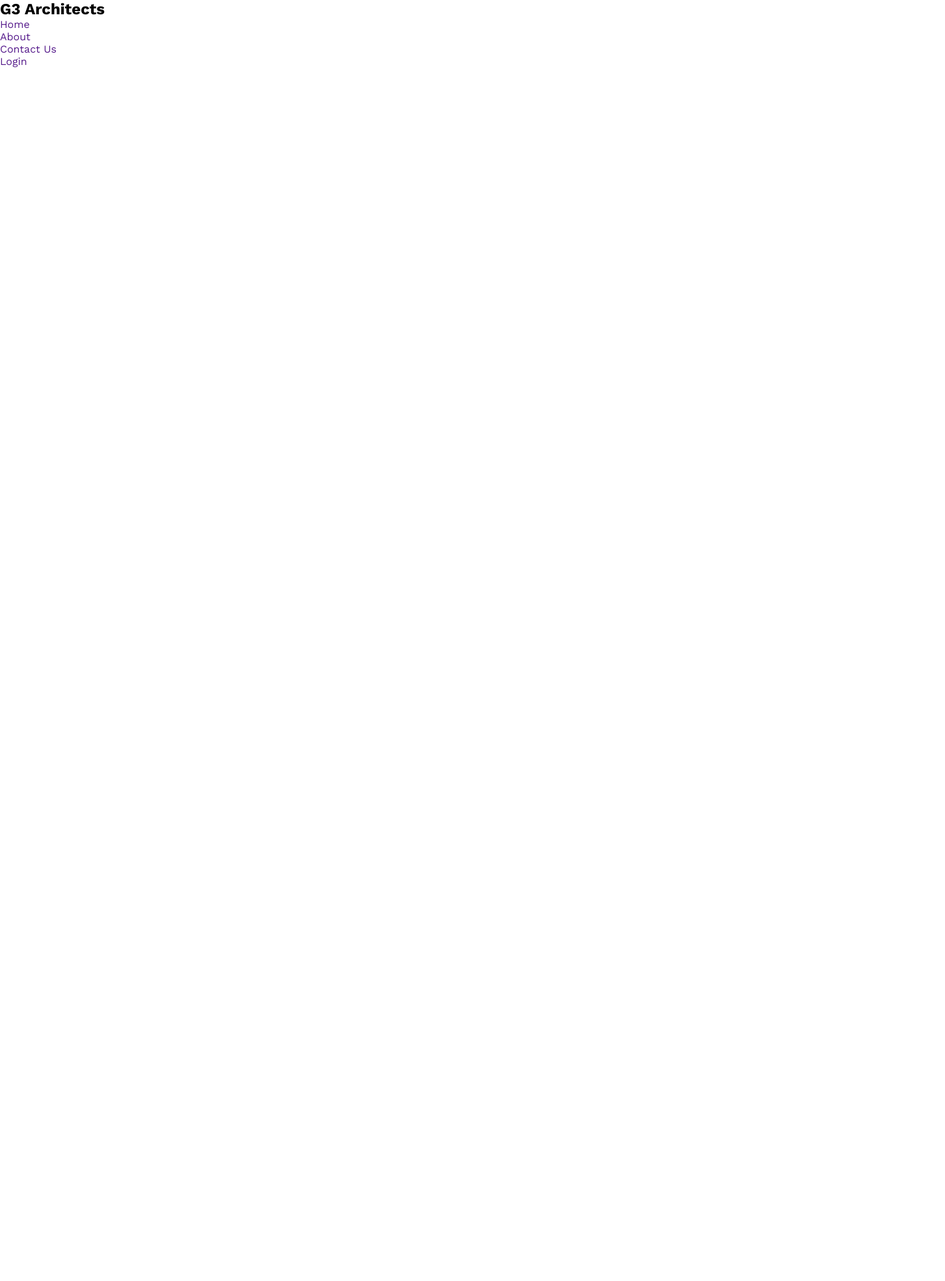
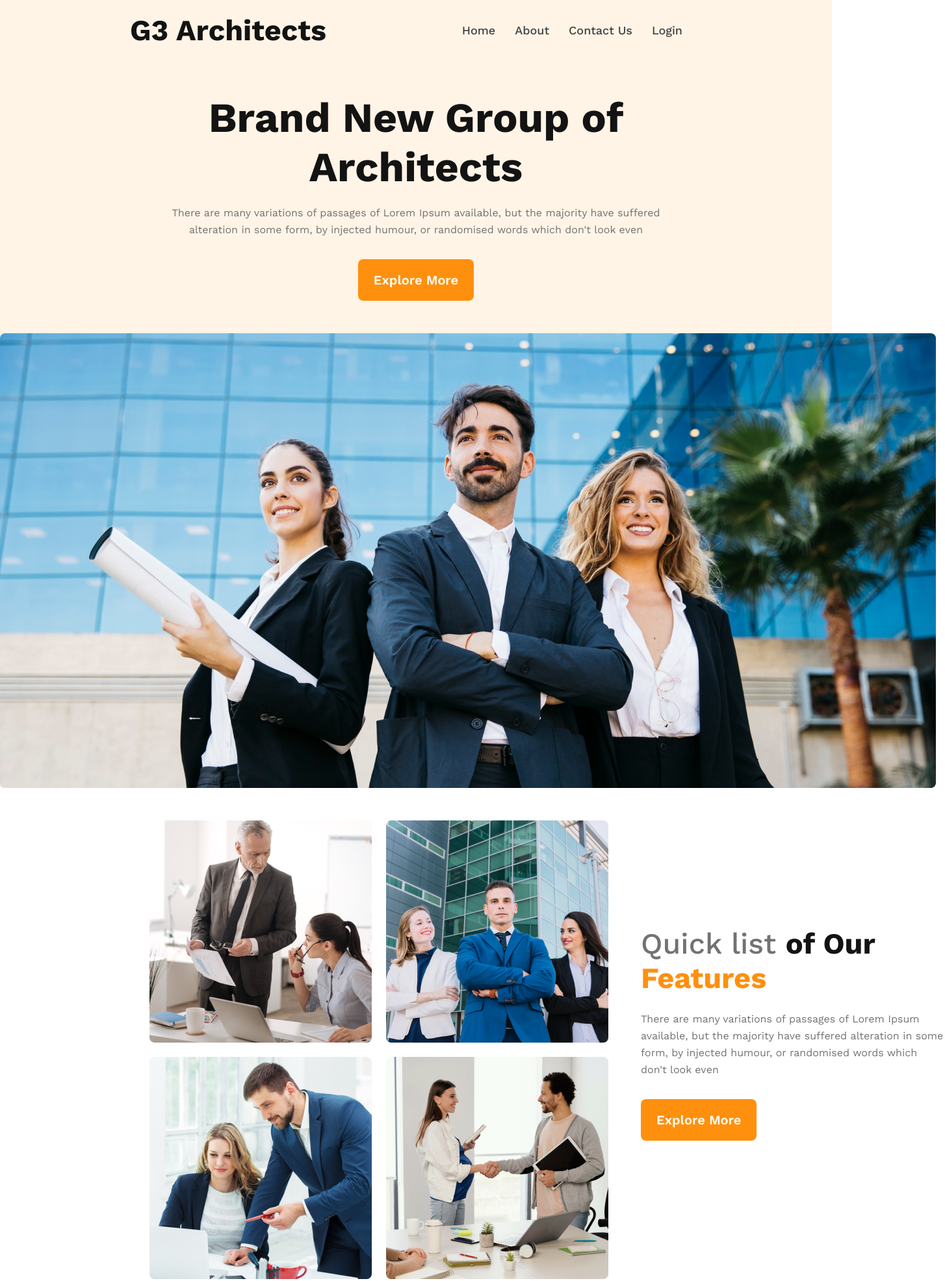
Before and after one commit to developermehedi99/architects, a plain HTML site: page index.html in a window 1280 px wide. Shown: the whole page at 65% size, 1454 px wide, since content can reach past the window. Before the commit the page ends 800 px from the top, so only its background shows below. Drawn offline with nearby package versions, Linux system fonts and the light colour scheme.

Commit message:
second commit

```diff
--- a/index.html
+++ b/index.html
@@ -17,6 +17,29 @@
                 <li><a href="">Login</a></li>
             </ul>
         </nav>
+        <div class="banner">
+            <div class="banner-content">
+                <h1 class="banner-title">Brand New Group of Architects</h1>
+                <p>There are many variations of passages of Lorem Ipsum available, but the majority have suffered alteration in some form, by injected humour, or randomised words which don't look even</p>
+                <button class="btn-primary">Explore More</button>
+            </div>
+            <img src="./images/banner.png" alt="">
+        </div>
     </header>
+
+    <!-- quick list of future section -->
+    <div class="quick-future-section">
+        <div class="quick-future-img">
+            <img src="./images/team1.png" alt="">
+            <img src="./images/team2.png" alt="">
+            <img src="./images/team3.png" alt="">
+            <img src="./images/team4.png" alt="">
+        </div>
+        <div class="quick-future-content">
+            <h2>Quick list <span class="span-1">of Our</span> <span class="span-2">Features</span></h2>
+            <p>There are many variations of passages of Lorem Ipsum available, but the majority have suffered alteration in some form, by injected humour, or randomised words which don't look even</p>
+            <button class="btn-primary">Explore More</button>
+        </div>
+    </div>
 </body>
 </html>
--- a/style.css
+++ b/style.css
@@ -1,10 +1,122 @@
 @import url('https://fonts.googleapis.com/css2?family=Work+Sans:wght@400;500;600;700;800&display=swap');
 
-*{
+* {
     font-family: 'Work Sans', sans-serif;
     padding: 0;
     margin: 0;
 }
-a{
+
+a {
     text-decoration: none;
 }
+
+/* header style */
+header {
+    background-color: #FF900E1A;
+}
+
+nav {
+    display: flex;
+    justify-content: space-between;
+    padding: 20px 200px;
+    align-items: center;
+}
+
+nav h2 {
+    color: #131313;
+    font-size: 45px;
+    font-weight: 700;
+}
+
+nav>ul {
+    display: flex;
+}
+
+nav li {
+    list-style: none;
+    margin-right: 30px;
+}
+
+nav li a {
+    color: #424242;
+    font-size: 18px;
+    font-weight: 500;
+    line-height: 26px;
+}
+
+/* banner style */
+.banner{
+
+}
+.banner-content {
+    max-width: 800px;
+    text-align: center;
+    margin: 0 auto;
+}
+
+.banner-title {
+    color: #131313;
+    font-size: 64px;
+    font-weight: 700;
+    padding-top: 50px;
+}
+.banner-content p{
+    color: #727272;
+font-size: 16px;
+font-weight: 400;
+line-height: 26px;
+margin-top: 20px;
+}
+.btn-primary{
+    color: #FFF;
+text-align: center;
+font-size: 20px;
+font-weight: 600;
+border-radius: 8px;
+background: #FF900E;
+padding: 20px 24px;
+border: none;
+margin: 32px 0 50px 0;
+}
+
+.banner img {
+    margin: 0 auto;
+    display: block;
+}
+
+/* quick-future-section */
+.quick-future-section{
+    display: flex;
+    justify-content: space-between;
+    padding: 50px 230px;
+    align-items: center;
+    gap: 50px;
+}
+
+.quick-future-img{
+    display: grid;
+    grid-template-columns: repeat(2, 1fr);
+    gap: 22px;
+}
+.quick-future-content h2{
+    width: 468px;
+    color: #727272;
+font-size: 45px;
+font-weight: 500;
+}
+.span-1{
+    color: #131313;
+    font-weight: 700;
+}
+.span-2{
+    color: #FF900E;
+    font-weight: 700;
+}
+
+.quick-future-content p{
+    color: #727272;
+font-size: 16px;
+font-weight: 400;
+line-height: 26px;
+margin-top: 24px;
+}
```
